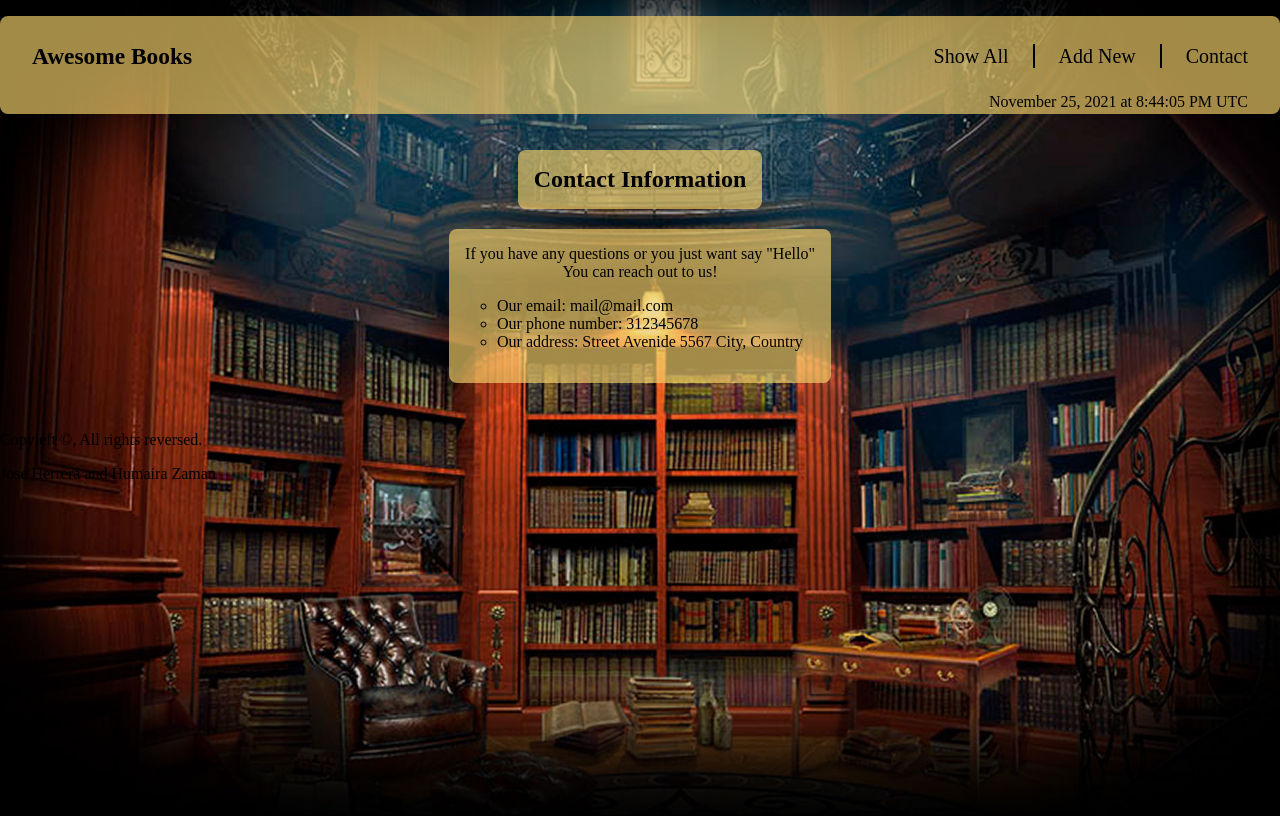
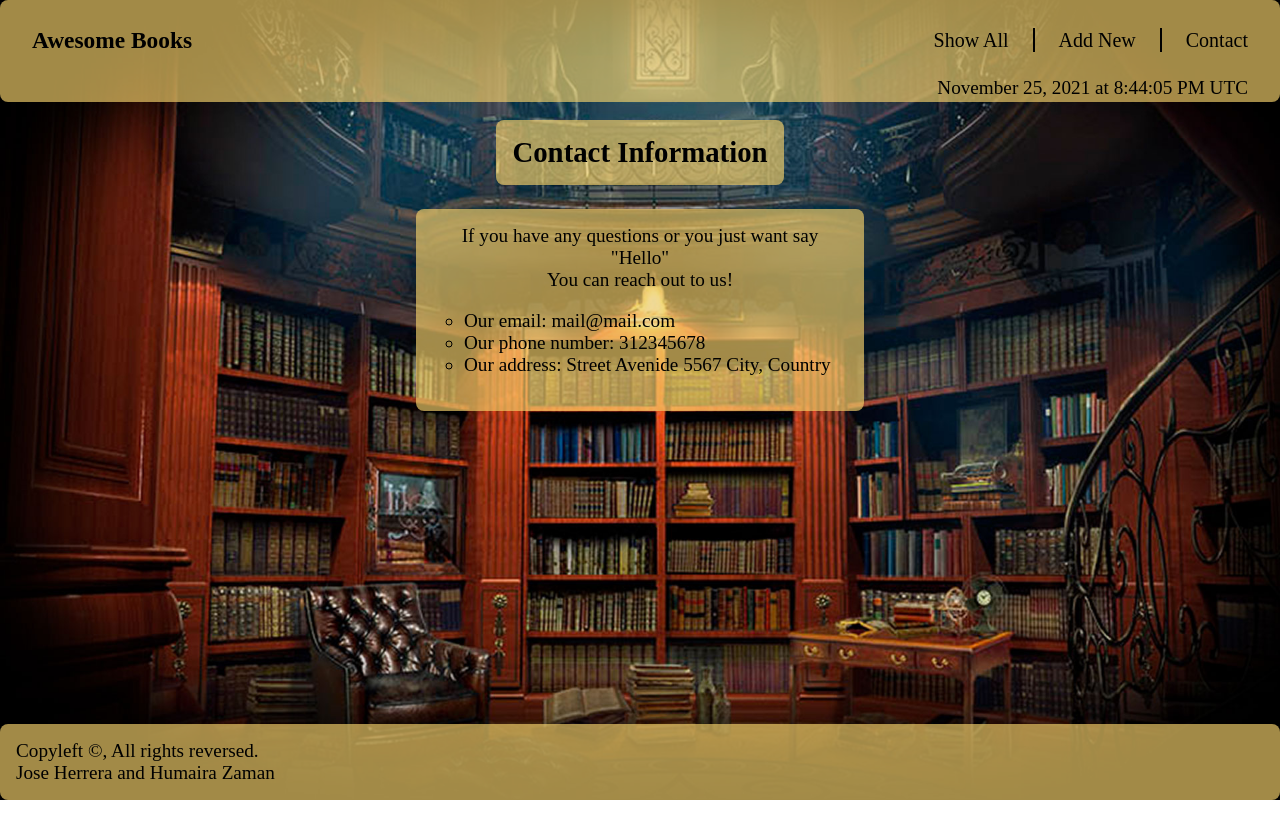
Before and after one commit to qwibbler/awesome-books, a website: page index.html in a window 1280 px wide. Both pictures are taken after a click on the item "Contact". Drawn offline with Linux system fonts and the light colour scheme.

Commit message:
Style footer and addbook/contact

```diff
--- a/index.html
+++ b/index.html
@@ -27,18 +27,20 @@
   </header>
 
   <main>
-    <section class="books">
+    <section class="section books">
       <h2>All Awesome Books</h2>
       <div id="bookList"></div>
     </section>
-    <section class="addBook hidden">
+    <section class="section addBook hidden">
       <h2>Add a new book</h2>
-      <input type="text" id="title" placeholder="Title">
-      <input type="text" id="author" placeholder="Author">
-      <button type="button" id="addBtn">Add</button>
+      <div class="add-form">
+        <input type="text" id="title" placeholder="Title">
+        <input type="text" id="author" placeholder="Author">
+        <button type="button" id="addBtn">Add</button>
+      </div>
     </section>
 
-    <section class="contact hidden">
+    <section class="section contact hidden">
       <h2>Contact Information</h2>
       <div id="contact-text">
         <p>If you have any questions or you just want say "Hello"</p>
--- a/style.css
+++ b/style.css
@@ -10,6 +10,7 @@ body {
   min-height: 100vh;
   margin: 0;
   padding: 0;
+  font-size: 1.2rem;
 }
 
 
@@ -28,10 +29,12 @@ ul {
 
 /* HEADER */
 header {
+  position: fixed;
   display: flex;
+  top: 0;
+  left: 0;
+  right: 0;
   flex-direction: column;
-  width: 100vw;
-  margin: 1rem auto;
   padding: 0.2rem 2rem;
   align-items: flex-end;
   border-radius: 8px;
@@ -60,11 +63,22 @@ nav hr {
   /* color: white; */
 }
 
-/* BOKS */
-.books {
+.section {
   display: flex;
   flex-direction: column;
+  position: fixed;
+  top: 6rem;
+  left: 0;
+  right: 0;
+  bottom: 5rem;
+  text-align: center;
   align-items: center;
+  margin: auto auto 2rem auto;
+  border-radius: 8px;
+}
+
+/* BOOKS */
+.books {
 }
 
 #bookList {
@@ -89,19 +103,33 @@ nav hr {
   background-color: rgba(209, 194, 153, 0.596);
 }
 
+button {
+  border: 2px solid black;
+  border-radius: 5px;
+  box-shadow: 3px 3px 3px rgba(0, 0, 0, 0.644);
+  padding: 0.25rem;
+}
+
+button:hover {
+  background-color: rgb(255, 196, 0);
+}
+
+button:active {
+  background-color: rgb(255, 115, 0);
+}
+
+/* Addbook */
 .addBook {
-  display: flex;
-  flex-direction: column;
-  text-align: center;
-  align-items: center;
-  margin: auto auto 2rem auto;
-  padding-bottom: 1rem;
-  border-radius: 8px;
   max-width: 28rem;
 }
 
-.addBook h2 {
-  margin-bottom: 6rem;
+.add-form {
+  display: flex;
+  flex-direction: column;
+  width: 100%;
+  background-color: rgba(245, 209, 108, 0.664);
+  padding: 1rem;
+  border-radius: 8px;
 }
 
 input {
@@ -110,13 +138,6 @@ input {
   padding: 0.75rem;
   border: 2px solid black;
   border-radius: 5px;
-}
-
-button {
-  border: 2px solid black;
-  border-radius: 5px;
-  box-shadow: 3px 3px 3px rgba(0, 0, 0, 0.644);
-  padding: 0.25rem;
 }
 
 #addBtn {
@@ -129,27 +150,12 @@ button {
   background-color: transparent;
 }
 
-button:hover {
-  background-color: rgb(255, 196, 0);
-}
-
-button:active {
-  background-color: rgb(255, 115, 0);
-}
-
 #addBtn:active {
   background-color: rgb(172, 93, 28);
 }
 
 /* CONTACT */
 .contact {
-  display: flex;
-  flex-direction: column;
-  text-align: center;
-  align-items: center;
-  margin: auto auto 2rem auto;
-  padding-bottom: 1rem;
-  border-radius: 8px;
   max-width: 28rem;
 }
 
@@ -159,7 +165,7 @@ button:active {
   border-radius: 8px;
 }
 
-.contact p {
+p {
   margin: 0;
 }
 
@@ -175,3 +181,15 @@ button:active {
 .hidden {
   display: none;
 }
+
+/* Footer */
+footer {
+  position: fixed;
+  bottom: 0;
+  left: 0;
+  right: 0;
+  background-color: rgba(245, 209, 108, 0.664);
+  padding: 1rem;
+  border-radius: 8px;
+  margin: 0 auto;
+}
```
Also changed, not shown: todo.md (+0 -2 lines).
